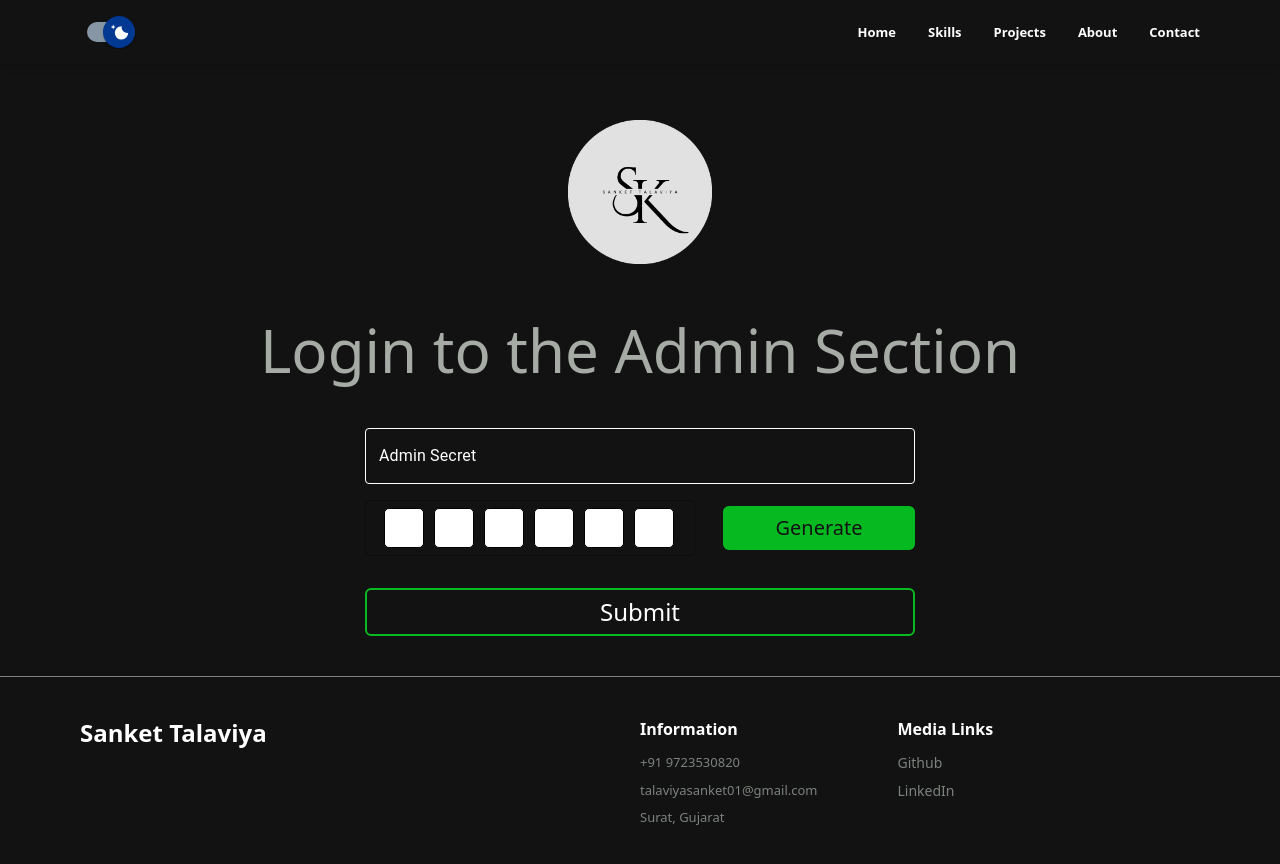
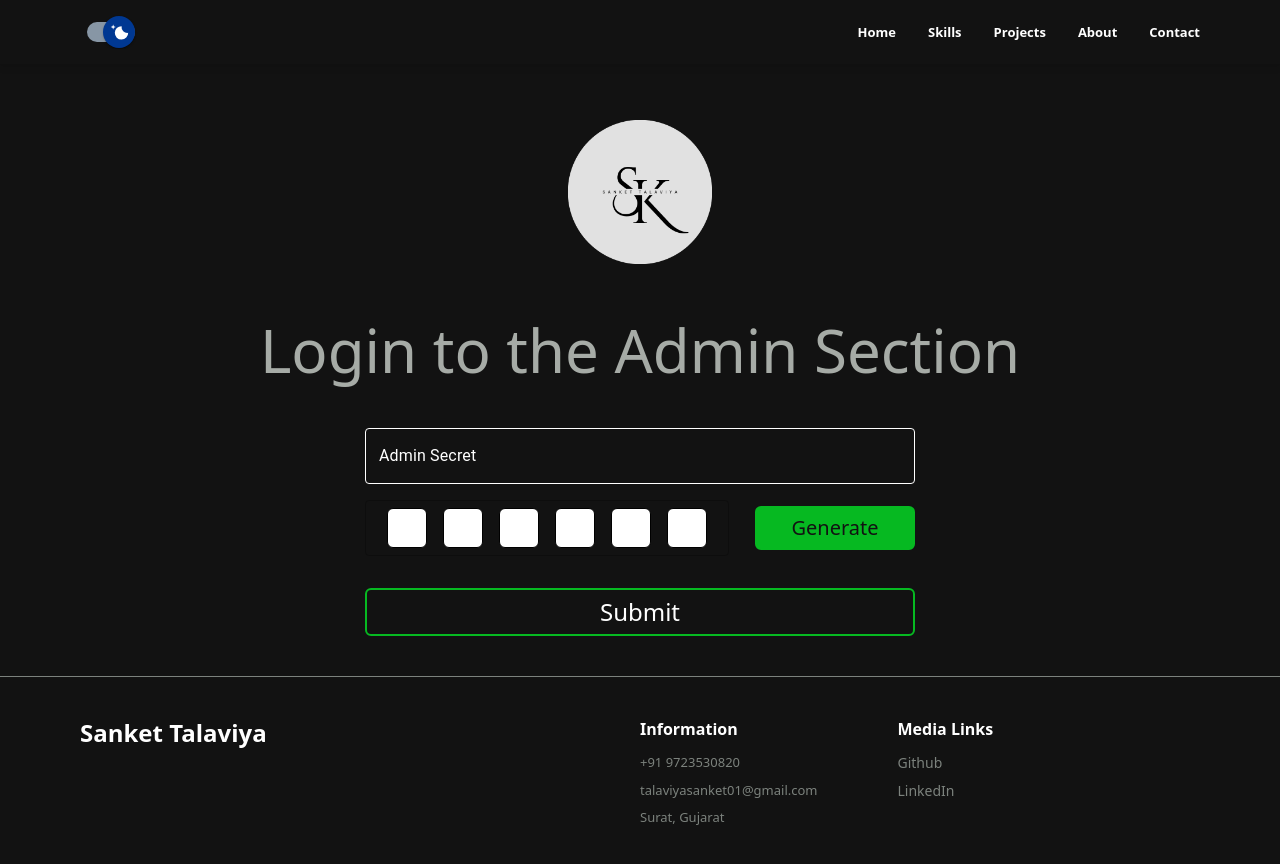
Before and after one commit to Sanket4450/Portfolio, a React (Vite) app: page /admin/login in a window 1280 px wide. Shown: the top 864 px of the page. Built offline with nearby package versions, Linux system fonts and the light colour scheme; no server answers.

Commit message:
added formatting to text boxes

```diff
--- a/package.json
+++ b/package.json
@@ -17,7 +17,6 @@
     "@fortawesome/react-fontawesome": "^0.2.0",
     "@mui/icons-material": "^5.15.10",
     "@mui/material": "^5.15.10",
-    "@mui/styles": "^5.15.12",
     "@reduxjs/toolkit": "^2.2.1",
     "formik": "^2.4.5",
     "react": "^18.2.0",
--- a/src/components/login/AdminLogin.jsx
+++ b/src/components/login/AdminLogin.jsx
@@ -1,25 +1,9 @@
 import { useState, useEffect, useRef } from 'react'
 import { useNavigate } from 'react-router-dom'
 import { Box, TextField, InputAdornment } from '@mui/material'
-import { withStyles } from '@mui/styles'
 import { userDetails } from '../../data/user'
 
-const OTPFieldStyles = {
-  input: {
-    width: '40px',
-    height: '40px',
-    fontSize: '20px',
-    textAlign: 'center',
-    borderStyle: 'solid',
-    borderWidth: '1px',
-    borderColor: 'black',
-    borderRadius: '5px',
-    margin: '0 5px',
-    outline: 'none',
-  },
-}
-
-const OTPField = withStyles(OTPFieldStyles)(({ classes, otp, setOTP }) => {
+const OTPField = ({ width, otp, setOTP }) => {
   const inputsRef = useRef([])
 
   const handleOTPChange = (index, value, event) => {
@@ -44,7 +28,7 @@ const OTPField = withStyles(OTPFieldStyles)(({ classes, otp, setOTP }) => {
     <TextField
       variant="outlined"
       disabled={true}
-      style={{ width: '330px' }}
+      style={{ width }}
       sx={{
         '& .MuiOutlinedInput-root': {
           '& fieldset': {
@@ -61,14 +45,14 @@ const OTPField = withStyles(OTPFieldStyles)(({ classes, otp, setOTP }) => {
       InputProps={{
         startAdornment: (
           <InputAdornment position="start">
-            <Box display="flex">
+            <Box padding="0px">
               {Array.from({ length: 6 }).map((_, index) => (
                 <input
                   key={index}
                   id={index}
                   type="text"
                   maxLength="1"
-                  className={classes.input}
+                  className=" w-[10.9vw] phone:w-[7.8vw] sm:w-10 h-8 sm:h-10 text-lg text-center border-[1px] border-black rounded-md mx-[1vw] sm:mx-2 outline-none"
                   ref={(el) => (inputsRef.current[index] = el)}
                   value={otp[index]}
                   onChange={(e) => handleOTPChange(index, e.target.value, e)}
@@ -81,7 +65,7 @@ const OTPField = withStyles(OTPFieldStyles)(({ classes, otp, setOTP }) => {
       }}
     />
   )
-})
+}
 
 export const AdminLogin = () => {
   const [screenWidth, setScreenWidth] = useState(window.innerWidth)
@@ -151,10 +135,14 @@ export const AdminLogin = () => {
           </Box>
           <div
             style={{ width: screenWidth < 640 ? '95%' : '550px' }}
-            className=" mx-auto flex justify-between items-center"
+            className=" mx-auto flex flex-col phone:flex-row justify-between items-center max-phone:space-y-3"
           >
-            <OTPField otp={otp} setOTP={setOTP} />
-            <button className=" w-48 h-11 bg-text-theme-primary text-bg-primary border-2 border-text-theme-primary text-xl rounded-md">
+            <OTPField
+              width={screenWidth < 440 ? '100%' : screenWidth < 640 ? '75%' : '364px'}
+              otp={otp}
+              setOTP={setOTP}
+            />
+            <button className=" w-28 phone:w-[22.5%] sm:w-40 h-[53px] sm:h-11 bg-text-theme-primary text-bg-primary border-2 border-text-theme-primary text-lg sm:text-xl rounded-md">
               Generate
             </button>
           </div>
```
